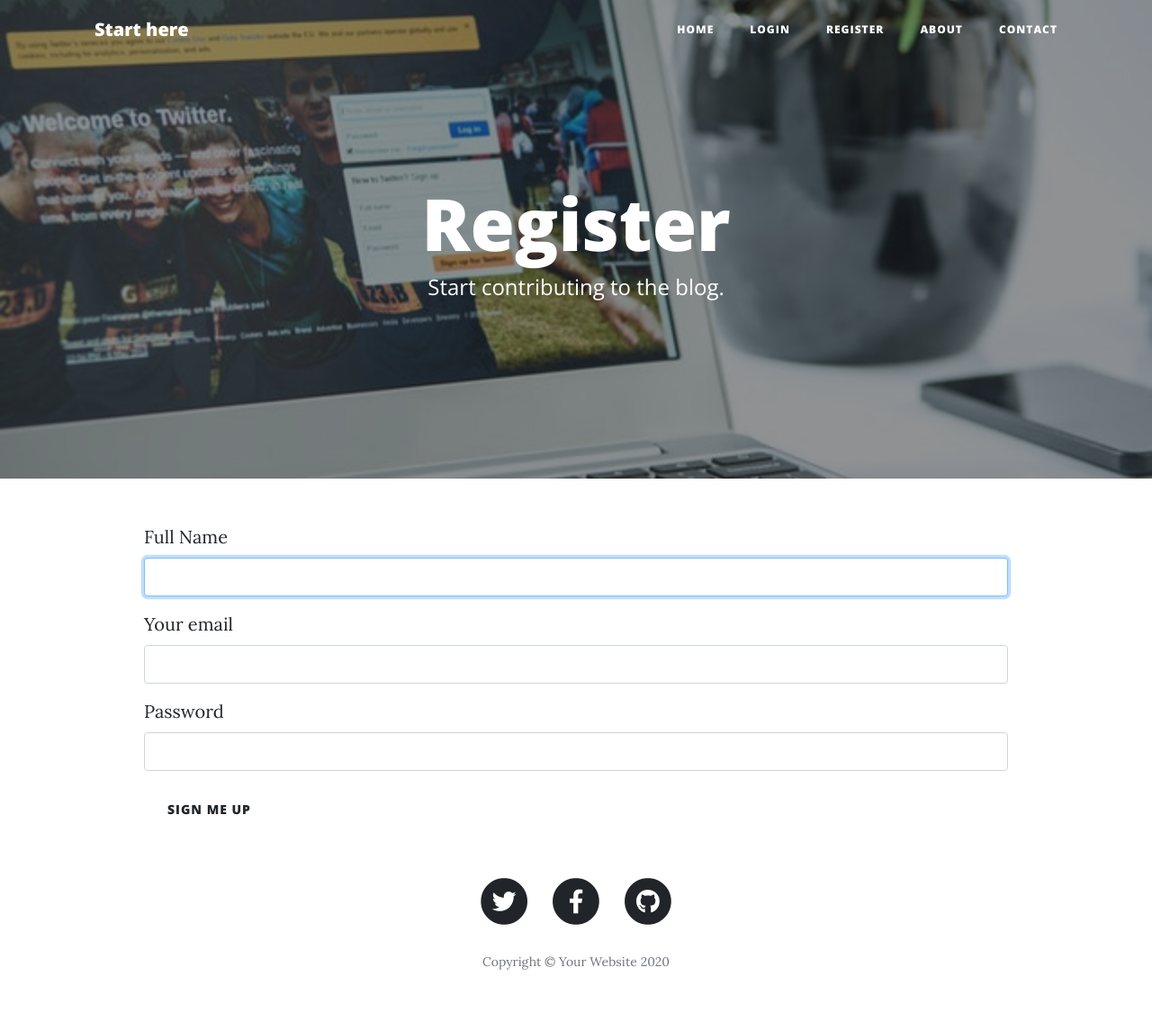
After one commit to YellowFlash2012/blog-restful-routing, a Flask app: page /register in a window 1280 px wide. The commit adds this page. Shown: the whole page at 90% size. Run offline with Flask 2, Linux system fonts and the light colour scheme; parts of the project's set-up code (start-up, migrations or seed data) failed here and were passed over; some libraries are stand-ins or nearby versions.

Commit message:
added user authentication, admin_only permissions

```diff
--- a/main.py
+++ b/main.py
@@ -1,14 +1,21 @@
-from flask import Flask, render_template, redirect, url_for, request
+from os import name
+from flask import Flask, render_template, redirect, url_for, request, flash, abort
 from flask_bootstrap import Bootstrap
 from flask_sqlalchemy import SQLAlchemy
 from flask_wtf import FlaskForm
 from wtforms import StringField, SubmitField
-from wtforms.validators import DataRequired, URL
+from wtforms.fields.simple import PasswordField
+from wtforms.validators import DataRequired, URL, Email
 from flask_ckeditor import CKEditor, CKEditorField
+
+# flask security
+from flask_login import UserMixin, login_user, LoginManager, login_required, current_user, logout_user
+from werkzeug.security import generate_password_hash, check_password_hash
 
 from config import *
 import datetime
 
+from functools import wraps
 
 
 ## Delete this code:
@@ -25,6 +32,19 @@ app.config['SQLALCHEMY_DATABASE_URI'] = 'sqlite:///posts.db'
 app.config['SQLALCHEMY_TRACK_MODIFICATIONS'] = False
 db = SQLAlchemy(app)
 
+login_manager = LoginManager()
+login_manager.init_app(app)
+
+# create admin_only decorator similar to login_required
+def admin_only(f):
+    @wraps(f)
+    def decorated_function(*args, **kwargs):
+        # if id is not 1 then abort
+        if current_user.id != 1:
+            return abort(403)
+        return f(*args, **kwargs)
+    return decorated_function
+
 ##CONFIGURE TABLE
 class BlogPost(db.Model):
     id = db.Column(db.Integer, primary_key=True)
@@ -35,6 +55,17 @@ class BlogPost(db.Model):
     author = db.Column(db.String(250), nullable=False)
     img_url = db.Column(db.String(250), nullable=False)
 
+class User(UserMixin, db.Model):
+    id = db.Column(db.Integer, primary_key=True)
+    name = db.Column(db.String(250), unique=True, nullable=False)
+    email = db.Column(db.String(250), unique=True, nullable=False)
+    password = db.Column(db.String(250), unique=True, nullable=False)
+
+
+# new_user = User(name="Sakura", email="sakura@konoha.org", password="qigdv8HF96TRA")
+# db.create_all()
+# db.session.add(new_user)
+# db.session.commit()
 
 posts = db.session.query(BlogPost).all()
 
@@ -47,12 +78,83 @@ class CreatePostForm(FlaskForm):
     body = CKEditorField("Blog Content", validators=[DataRequired()])
     submit = SubmitField("Submit Post")
 
+class RegisterForm(FlaskForm):
+    name = StringField("Full Name", validators=[DataRequired()], render_kw={'autofocus': True})
+    email = StringField("Your email", validators=[DataRequired(), Email()])
+    password = PasswordField("Password", validators=[DataRequired()])
+    submit = SubmitField("SIGN ME UP")
 
+class LoginForm(FlaskForm):
+    email = StringField("Your email", validators=[DataRequired(), Email()], render_kw={'autofocus': True})
+    password = PasswordField("Password", validators=[DataRequired()])
+    submit = SubmitField("LOG ME IN")
+
+# ********************routes**********************
 @app.route('/')
 def get_all_posts():
+    logged_in = login_user(current_user)
     posts = BlogPost.query.order_by(BlogPost.id.desc())
-    return render_template("index.html", all_posts=posts)
+    return render_template("index.html", all_posts=posts, logged_in=logged_in)
 
+@app.route('/register', methods=['GET', 'POST'])
+def register():
+    form = RegisterForm()
+    form.validate_on_submit()
+
+    if form.validate_on_submit():
+        if User.query.filter_by(email=form.email.data).first():
+            flash("Email already used")
+            return redirect(url_for("login"))
+        new_user = User(
+            name = form.name.data,
+            email = form.email.data,
+            password= generate_password_hash(
+                form.password.data,
+                method='pbkdf2:sha256',
+                salt_length=8)
+        )
+
+        db.session.add(new_user)
+        db.session.commit()
+
+        login_user(new_user)
+        return redirect(url_for("get_all_posts"))
+
+    return render_template('register.html', form=form)
+
+
+
+@login_manager.user_loader
+def load_user(id):
+    return User.query.get(int(id))
+
+@app.route('/login', methods=['GET', 'POST'])
+def login():
+    form = LoginForm()
+
+    if form.validate_on_submit():
+        email = form.email.data
+        password = form.password.data
+
+        user = User.query.filter_by(email=email).first()
+        if not user:
+            flash("Invalid credentials")
+            return redirect(url_for("login"))
+
+        elif not check_password_hash(user.password, password):
+            flash("Invalid credentials")
+            return redirect(url_for("login"))
+
+        else:
+            login_user(user)
+            return redirect(url_for("get_all_posts"))
+    return render_template('login.html', form=form)
+
+
+@app.route('/logout')
+def logout():
+    logout_user()
+    return redirect(url_for("get_all_posts"))
 
 @app.route("/post/<int:index>")
 def show_post(index):
@@ -64,6 +166,8 @@ def show_post(index):
 
 
 @app.route("/new-post", methods=["GET", "POST"])
+@admin_only
+@login_required
 def new_post():
     new_post_form = CreatePostForm()
     new_post_form.validate_on_submit()
@@ -90,6 +194,8 @@ def new_post():
     return render_template('make-post.html', form=new_post_form)
 
 @app.route("/edit-post/<int:post_id>", methods=["GET", "POST"])
+@admin_only
+@login_required
 def edit_post(post_id):
     post = BlogPost.query.get(post_id)
     edit_post_form = CreatePostForm(
@@ -115,6 +221,7 @@ def edit_post(post_id):
 
 
 @app.route("/delete/<post_id>")
+@admin_only
 def delete(post_id):
 
     post_to_delete = BlogPost.query.get(post_id)
--- a/static/css/clean-blog.css
+++ b/static/css/clean-blog.css
@@ -415,3 +415,14 @@ footer .copyright {
   font-size: 16px;
   padding: 25px 35px;
 }
+
+/* register */
+form.form {
+    width: 60rem;
+    margin: 0rem auto;
+}
+
+.login-form {
+    width: 30rem;
+    margin: 0rem auto;
+}
--- a/templates/about.html
+++ b/templates/about.html
@@ -1,7 +1,7 @@
 {% include "header.html" %}
 
   <!-- Page Header -->
-  <header class="masthead" style="background-image: url({{ url_for('static', filename='img/about-bg.jpg')}})">
+  <header class="masthead" style="background-image: url('static/img/about-bg.jpg')">
     <div class="overlay"></div>
     <div class="container">
       <div class="row">
--- a/templates/header.html
+++ b/templates/header.html
@@ -19,7 +19,7 @@
   <link href='https://fonts.googleapis.com/css?family=Open+Sans:300italic,400italic,600italic,700italic,800italic,400,300,600,700,800' rel='stylesheet' type='text/css'>
 
   <!-- Custom styles for this template -->
-  <link href="{{ url_for('static', filename='css/clean-blog.min.css')}}" rel="stylesheet">
+  <link href="{{ url_for('static', filename='css/clean-blog.css')}}" rel="stylesheet">
 
   <link rel='stylesheet' href='https://cdnjs.cloudflare.com/ajax/libs/font-awesome/5.9.0/css/all.min.css' integrity='sha512-q3eWabyZPc1XTCmF+8/LuE1ozpg5xxn7iO89yfSOd5/oKvyqLngoNGsx8jq92Y8eXJ/IRxQbEC+FGSYxtk2oiw==' crossorigin='anonymous'/>
 </head>
@@ -39,12 +39,27 @@
           <li class="nav-item">
             <a class="nav-link" href="/">Home</a>
           </li>
+          {% if not logged_in:%}
+          <li class="nav-item">
+            <a class="nav-link" href="{{url_for('login')}}">Login</a>
+          </li>
+
+          <li class="nav-item">
+            <a class="nav-link" href="{{url_for('register')}}">Register</a>
+          </li>
+          {% else: %}
+          <li class="nav-item">
+            <a class="nav-link" href="{{url_for('logout')}}">Log Out</a>
+          </li>
+          {% endif %}
           <li class="nav-item">
             <a class="nav-link" href="/about">About</a>
           </li>
           <li class="nav-item">
             <a class="nav-link" href="/contact">Contact</a>
           </li>
+
+
         </ul>
       </div>
     </div>
--- a/templates/index.html
+++ b/templates/index.html
@@ -25,7 +25,9 @@
           <a href="{{ url_for('show_post', index=post.id) }}">
             <h2 class="post-title">
               {{post.title}}
+              {% if current_user.id == "1": %}
               <a class="link-danger" href="{{url_for('delete', post_id=post.id)}}">✘</a>
+              {% endif %}
             </h2>
             <h3 class="post-subtitle">
               {{post.subtitle}}
@@ -41,7 +43,9 @@
 
         <!-- New Post -->
         <div class="clearfix">
+          {% if current_user.id == "1": %}
           <a class="btn btn-primary float-right" href="{{url_for('new_post')}}">Create New Post</a>
+          {% endif %}
         </div>
       </div>
     </div>
--- a/templates/post.html
+++ b/templates/post.html
@@ -29,7 +29,9 @@
           </p>
            <hr>
            <div class="clearfix">
+            {% if current_user.id == "1": %}
           <a class="btn btn-primary float-right" href="{{url_for('edit_post', post_id=post.id)}}">Edit Post</a>
+            {% endif %}
         </div>
           </div>
       </div>
--- /dev/null
+++ b/templates/register.html
@@ -0,0 +1,24 @@
+{% include "header.html" %}
+{% import "bootstrap/wtf.html" as wtf %}
+
+
+
+<header class="masthead"
+    style="background-image: url('static/img/register.jpg')">
+    <div class="overlay"></div>
+    <div class="container">
+        <div class="row">
+            <div class="col-lg-8 col-md-10 mx-auto">
+                <div class="site-heading">
+                    <h1>Register</h1>
+                    <span class="subheading">Start contributing to the blog.</span>
+                </div>
+            </div>
+        </div>
+    </div>
+</header>
+
+{{ wtf.quick_form(form, novalidate=True) }}
+
+
+{% include "footer.html" %}
```
Also changed, not shown: templates/login.html (added, +33 -0 lines), posts.db, static/img/login.jpg (added), static/img/register.jpg (added).
